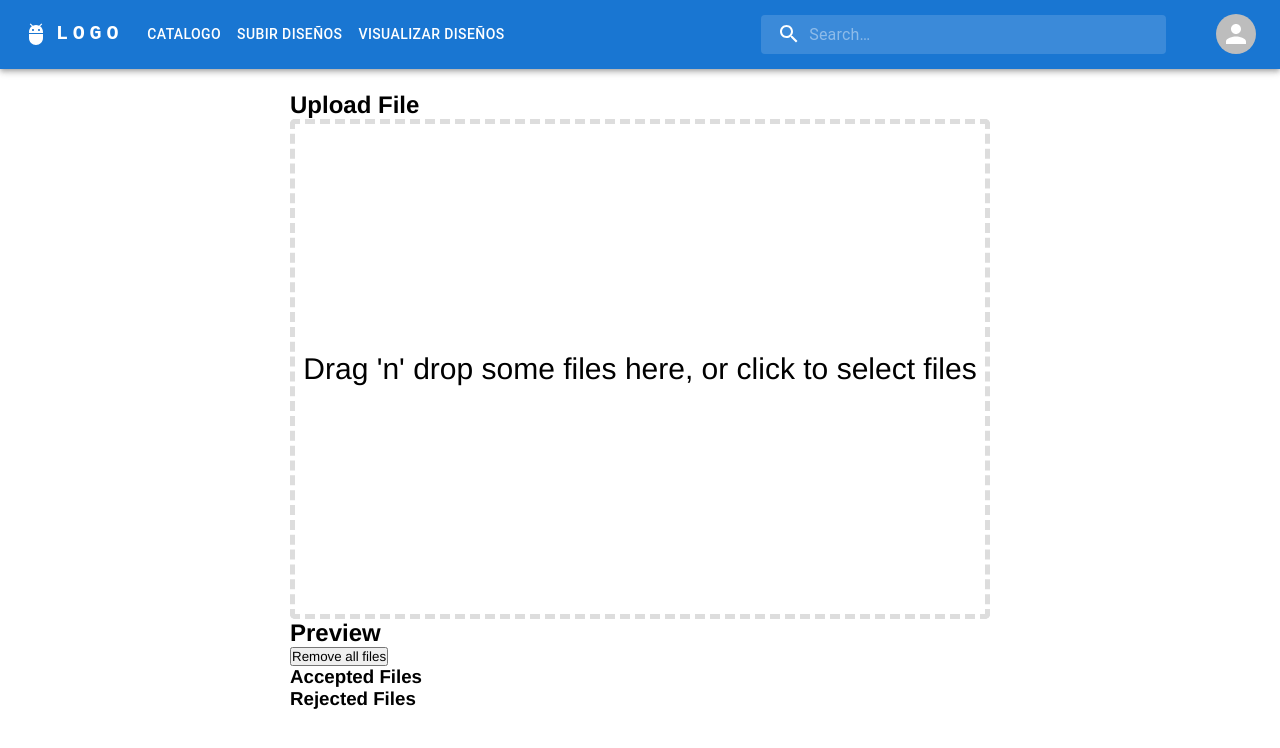
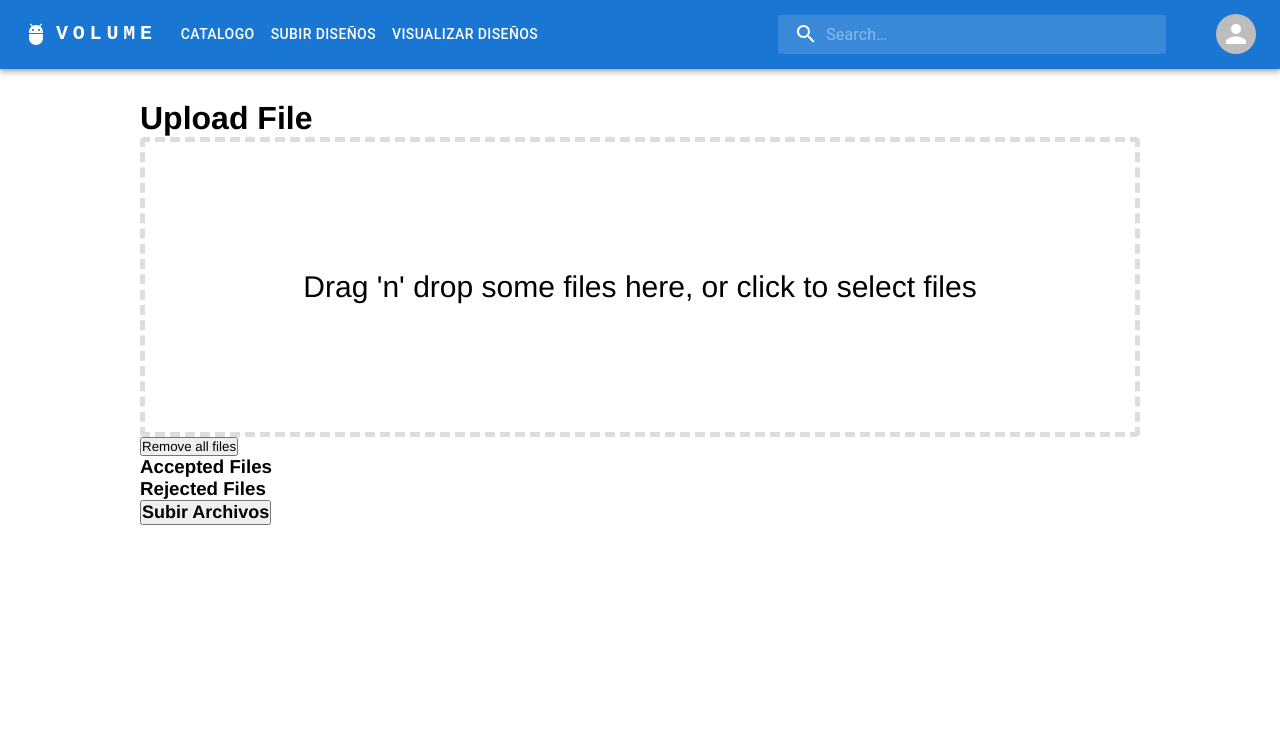
Before and after one commit to Orhugo/Front-Eco3DPrint, a React app: page /subirArchivo in a window 1280 px wide. Shown: the top 748 px of the page. Built offline with nearby package versions, Linux system fonts and the light colour scheme; the HTML template or start-up script is replaced by a standard one.

Commit message:
Mejorado la interfaz de subir archivos

```diff
--- a/src/App.jsx
+++ b/src/App.jsx
@@ -12,7 +12,7 @@ function App() {
     <>
       <Router>
       <NavBar />
-        <div>
+        <div style={{marginTop:"100px"}}>
           <Routes>
             <Route path="/" element={<Home />} />
             <Route path="/subirArchivo" element={<UploadFile />} />
--- a/src/components/Dropzone.jsx
+++ b/src/components/Dropzone.jsx
@@ -35,7 +35,7 @@ function Dropzone() {
   const { getRootProps, getInputProps, isDragActive } = useDropzone({
     onDrop,
     maxSize: 1024 * 1000,
-    accept: {"stl/*": ['.stl']}
+    accept: { "stl/*": [".stl"] },
   });
 
   /**
@@ -75,31 +75,30 @@ function Dropzone() {
 
       {/* Preview */}
       <div>
-        <h2>Preview</h2>
-        <button
-          type="button"
-          onClick={removeAll}
-        >
+        <button type="button" onClick={removeAll}>
           Remove all files
         </button>
       </div>
 
       {/*Accepted files*/}
-      <h3>
-        Accepted Files
-      </h3>
+      <h3>Accepted Files</h3>
       <ul>
         {files.map((file) => (
-          <li key={file.name}>
+          <li key={file.name} className="li">
+            <div className="inline-div">
               <img
-              src={file.preview}
-              alt={file.name}
-              width={100}
-              height={100}
+                src={"./stl_icon.png"}
+                width={40}
+                height={40}
                 onLoad={() => {
                   URL.revokeObjectURL(file.preview);
                 }}
               />
+            </div>
+            <div className="inline-div">
+              <p>{file.name}</p>
+            </div>
+            <div className="inline-div">
               <IconButton
                 aria-label="delete"
                 onClick={() => {
@@ -108,25 +107,18 @@ function Dropzone() {
               >
                 <DeleteIcon />
               </IconButton>
-
-            <p>
-              {file.name}
-            </p>
+            </div>
           </li>
         ))}
       </ul>
 
       {/* Rejected Files */}
-      <h3>
-        Rejected Files
-      </h3>
+      <h3>Rejected Files</h3>
       <ul>
         {rejected.map(({ file, errors }) => (
           <li key={file.name}>
             <div>
-              <p>
-                {file.name}
-              </p>
+              <p>{file.name}</p>
               <ul>
                 {errors.map((error) => (
                   <li key={error.code}>{error.message}</li>
@@ -143,6 +135,8 @@ function Dropzone() {
           </li>
         ))}
       </ul>
+
+      <button style={{fontSize: "large", fontWeight:"bold"}}>Subir Archivos</button>
     </>
   );
 }
--- a/src/components/NavBar.jsx
+++ b/src/components/NavBar.jsx
@@ -121,7 +121,7 @@ function NavBar() {
               textDecoration: "none",
             }}
           >
-            LOGO
+            VOLUME
           </Typography>
 
           <Box sx={{ flexGrow: 1, display: { xs: "flex", md: "none" } }}>
@@ -177,7 +177,7 @@ function NavBar() {
               textDecoration: "none",
             }}
           >
-            LOGO
+            VOLUME
           </Typography>
           <Box sx={{ flexGrow: 1, display: { xs: "none", md: "flex" } }}>
             {pages.map((page) => (
--- a/src/styles/UploadFile.css
+++ b/src/styles/UploadFile.css
@@ -1,21 +1,21 @@
-*{
+* {
   margin: 0;
   padding: 0;
   box-sizing: border-box;
   font-family: "Helvetica Neue", Helvetica, Arial, sans-serif;
 }
 
-body{
+body {
   display: flex;
-  align-items: center;
+  /* align-items: center; */
   justify-content: center;
-  min-height: 100vh
+  min-height: 100vh;
 }
 
-.drag-area{
+.drag-area {
   border: 5px dashed #ddd;
-  height: 500px;
-  width: 700px;
+  height: 300px;
+  width: 1000px;
   border-radius: 5px;
   display: flex;
   align-items: center;
@@ -26,8 +26,17 @@ body{
   color: #000;
 }
 
-.drag-area.active{
+.drag-area.active {
   background-color: #b8d4fe;
-  color:black;
+  color: black;
   border: 5px dashed #618ac9;
 }
+
+.li{
+  list-style: none; /* Para quitar los puntos de lista */
+}
+
+.inline-div {
+  display: inline-block; /* Hace que los elementos div se muestren uno al lado del otro */
+  margin-right: 50px; /* Agrega un margen entre los elementos div */
+}
--- a/src/views/UploadFile.jsx
+++ b/src/views/UploadFile.jsx
@@ -1,15 +1,13 @@
-import React from 'react'
-import Dropzone from '../components/Dropzone'
+import React from "react";
+import Dropzone from "../components/Dropzone";
 
 function UploadFile() {
   return (
-    <section className='section'>
-        <div className='container'>
-            <h1 className='title'>Upload File</h1>
-            <Dropzone />
-        </div>
-    </section>
-  )
+    <div>
+        <h1>Upload File</h1>
+        <Dropzone />
+    </div>
+  );
 }
 
-export default UploadFile
+export default UploadFile;
```
Also changed, not shown: public/stl_icon.png (added). Lines whose indentation alone changed are shown as unchanged.
